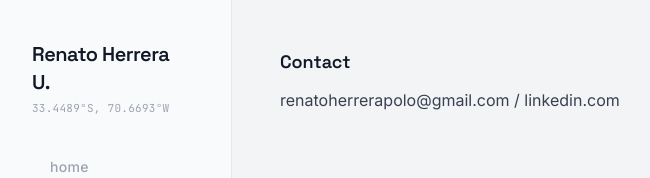
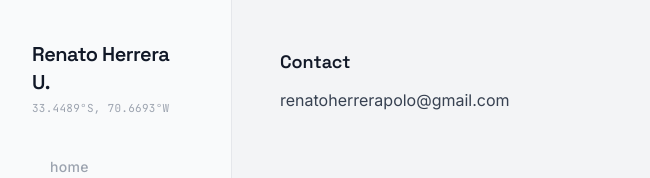
Before and after one commit to ren2v/portfoliov3333, a React (Vite) app: page / in a window 1280 px wide. Both pictures are taken after a click on the button "contact". Shown: the top 178 px of the page, without its empty margins (8-658 px from the left). Built offline with nearby package versions, Linux system fonts and the light colour scheme.

Commit message:
Quita la mención a linkedin.com de la sección de contacto
Co-Authored-By: Claude Sonnet 5 <noreply@anthropic.com>

```diff
--- a/src/App.jsx
+++ b/src/App.jsx
@@ -445,9 +445,7 @@ export default function App() {
     contact: (
       <div>
         <h3 className="font-display text-lg font-semibold mb-3 text-gray-900">Contact</h3>
-        <p className="text-gray-700">
-          renatoherrerapolo@gmail.com / linkedin.com
-        </p>
+        <p className="text-gray-700">renatoherrerapolo@gmail.com</p>
       </div>
     ),
   };
```
